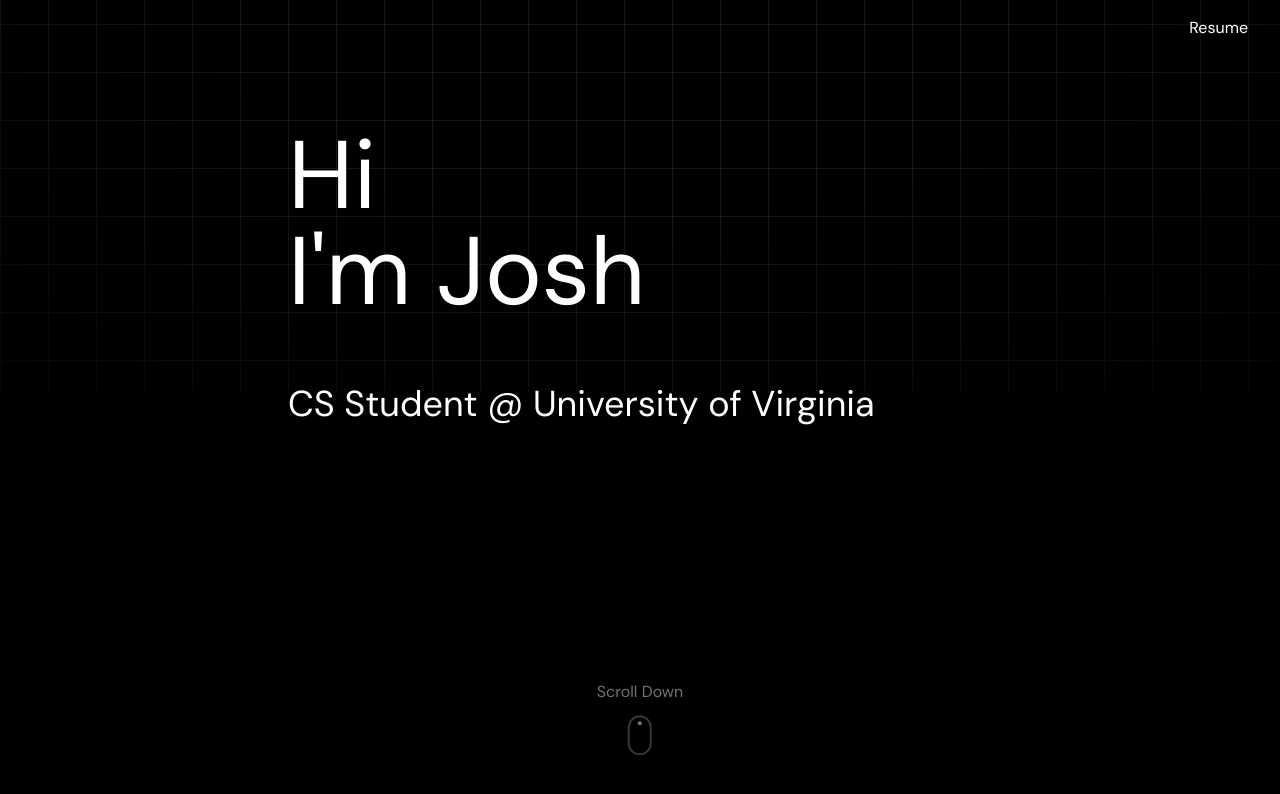
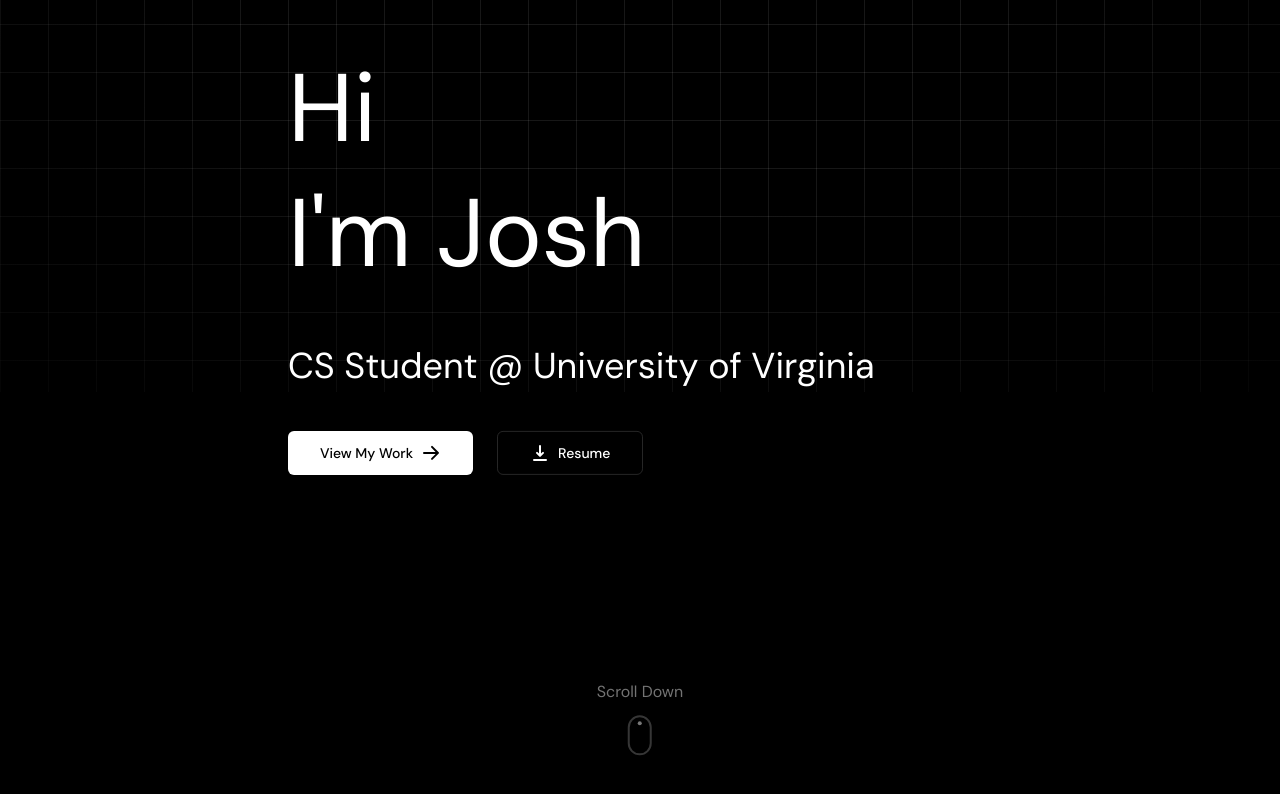
Before and after one commit to JoshuaMarkle/website, a Next.js app: page / in a window 1280 px wide. Shown: the top 794 px of the page. Built offline with nearby package versions, Linux system fonts and the light colour scheme.

Commit message:
Added buttons + added scroll to section

```diff
--- a/package.json
+++ b/package.json
@@ -9,11 +9,14 @@
     "lint": "next lint"
   },
   "dependencies": {
+    "@heroicons/react": "^2.2.0",
+    "clsx": "^2.1.1",
     "framer-motion": "^12.9.2",
     "locomotive-scroll": "^4.1.4",
     "next": "15.3.1",
     "react": "^19.0.0",
-    "react-dom": "^19.0.0"
+    "react-dom": "^19.0.0",
+    "react-icons": "^5.5.0"
   },
   "devDependencies": {
     "@eslint/eslintrc": "^3",
--- a/src/app/layout.tsx
+++ b/src/app/layout.tsx
@@ -29,7 +29,6 @@ export default function RootLayout({
 			<body className={`${dmSans.variable} antialiased`}>
 				<LocomotiveScrollProvider>
 					<GridBackground/>
-					<Navbar/>
 					<ScrollDownIndicator/>
 					{children}
 				</LocomotiveScrollProvider>
--- a/src/app/page.tsx
+++ b/src/app/page.tsx
@@ -1,22 +1,54 @@
+'use client';
+
+import { HiArrowRight, HiDownload } from 'react-icons/hi';
+import Button from "@/components/Button"
+import ProjectCard from "@/components/ProjectCard"
 import MarqueeSine from "@/components/Marquee";
+import { useLocomotiveScroll } from '@/components/LocomotiveScrollProvider';
 
 export default function Home() {
+
+	const scroll = useLocomotiveScroll();
+	const scrollToProjects = () => {
+		const target = document.querySelector('#projects')
+		if (scroll) {
+			scroll.scrollTo(target, {
+				offset: 100,
+				duration: 500,
+				easing: [0.25, 0.0, 0.35, 1.0],
+			});
+		}
+	};
+
 	return (
 		<main>
 			<div className="px-8 pt-32 mx-0 md:mx-32 xl:mx-64 h-screen">
 				<div>
-					<h1 className="text-8xl">Hi</h1>
-					<h2 className="text-8xl">I&apos;m Josh</h2>
-					<p className="text-2xl md:text-4xl mt-4 md:mt-16">CS Student @ University of Virginia</p>
+					<h1 className="text-8xl" data-scroll data-scroll-speed="3">Hi</h1>
+					<h2 className="text-8xl" data-scroll data-scroll-speed="3">I&apos;m Josh</h2>
+					<p className="text-2xl md:text-4xl mt-4 md:mt-8" data-scroll data-scroll-speed="2">CS Student @ University of Virginia</p>
+					<div className="flex row gap-6 mt-8" data-scroll data-scroll-speed="1.5">
+						<Button size="lg" className="group" onClick={scrollToProjects}>
+							View My Work
+							<HiArrowRight className="ml-2 h-5 w-5 transition-transform duration-300 group-hover:translate-x-1" />
+						</Button>
+						<Button size="lg" variant="outline">
+							<HiDownload className="mr-2 h-5 w-5" />
+							Resume
+						</Button>
+					</div>
 				</div>
 			</div>
-			<MarqueeSine/>
-			<div className="p-8 mx-0 md:mx-32 xl:mx-64 mt-16">
-				<p className="text-4xl mb-16">“I know of no better life purpose than to perish in attempting the great and the impossible.”</p>
-				<p className="text-4xl mb-16">“I know of no better life purpose than to perish in attempting the great and the impossible.”</p>
-				<p className="text-4xl mb-16">“I know of no better life purpose than to perish in attempting the great and the impossible.”</p>
-				<p className="text-4xl mb-16">“I know of no better life purpose than to perish in attempting the great and the impossible.”</p>
-				<p className="text-4xl mb-16">“I know of no better life purpose than to perish in attempting the great and the impossible.”</p>
+			<div id="projects">
+				<MarqueeSine/>
+			</div>
+			<div className="p-8 mx-0 md:mx-32 xl:mx-64" data-scroll data-scroll-speed="2">
+				<ProjectCard title="Milestone" subtitle="2020 to 2024"/>
+				<ProjectCard title="Sandwich" subtitle="2024 to 2025"/>
+				<ProjectCard title="GECKO" subtitle="2022 to 2024"/>
+				<ProjectCard title="AlgoType.net" subtitle="2020 to 2022"/>
+			</div>
+			<div className="p-8 mx-0 md:mx-32 xl:mx-64">
 				<p className="text-4xl mb-16">“I know of no better life purpose than to perish in attempting the great and the impossible.”</p>
 			</div>
 		</main>
--- /dev/null
+++ b/src/components/Button.jsx
@@ -0,0 +1,30 @@
+"use client"
+
+import React from 'react';
+import clsx from 'clsx';
+
+const sizes = {
+	default: 'h-10 px-4 py-2',
+	lg: 'h-11 px-8',
+};
+
+const variants = {
+	default: 'bg-white text-black',
+	outline: 'border border-neutral-800 text-white hover:bg-neutral-800',
+};
+
+export default function Button({ children, size = 'default', variant = 'default', className = '', ...props }) {
+	return (
+		<button
+		className={clsx(
+			'inline-flex items-center justify-center rounded-md text-sm font-medium transition-all focus:outline-none disabled:pointer-events-none',
+			sizes[size],
+			variants[variant],
+			className
+		)}
+		{...props}
+		>
+		{children}
+		</button>
+	);
+}
--- a/src/components/GridBackground.jsx
+++ b/src/components/GridBackground.jsx
@@ -1,3 +1,5 @@
+'use client';
+
 import React from "react";
 
 const GridBackground = () => {
--- a/src/components/LocomotiveScrollProvider.jsx
+++ b/src/components/LocomotiveScrollProvider.jsx
@@ -1,36 +1,45 @@
 'use client';
 
-import { useEffect, useRef } from 'react';
+import { createContext, useContext, useEffect, useRef, useState } from 'react';
 import 'locomotive-scroll/dist/locomotive-scroll.css';
+
+const ScrollContext = createContext(null);
+export const useLocomotiveScroll = () => useContext(ScrollContext);
 
 export default function LocomotiveScrollProvider({ children }) {
 	const containerRef = useRef(null);
+	const [scroll, setScroll] = useState(null);
 
 	useEffect(() => {
 		if (!containerRef.current) return;
 
+		let locoScroll;                           // will hold the instance
 		(async () => {
 			const LocomotiveScroll = (await import('locomotive-scroll')).default;
-			const scroll = new LocomotiveScroll({
+
+			locoScroll = new LocomotiveScroll({
 				el: containerRef.current,
 				smooth: true,
 				lerp: 0.05,
-				multiplier: 2,
+				multiplier: 1,
 			});
 
-			window.addEventListener('load', () => {
-				scroll.update(); // Update after everything (like images) loads
-			});
+			// force an update once images / fonts are in
+			window.addEventListener('load', () => locoScroll.update());
+			setScroll(locoScroll);                  // expose through context
+		})();
 
-			return () => {
-				scroll.destroy();
-			};
-		})();
+		// CLEAN-UP (runs when the component unmounts)
+		return () => {
+			locoScroll && locoScroll.destroy();
+		};
 	}, []);
 
 	return (
+		<ScrollContext.Provider value={scroll}>
 		<div ref={containerRef} data-scroll-container>
-			{children}
+		{children}
 		</div>
+		</ScrollContext.Provider>
 	);
 }
--- a/src/components/Navbar.jsx
+++ b/src/components/Navbar.jsx
@@ -1,3 +1,5 @@
+'use client';
+
 import Link from 'next/link';
 
 export default function Navbar() {
--- /dev/null
+++ b/src/components/ProjectCard.jsx
@@ -0,0 +1,10 @@
+'use client';
+
+export default function ProjectCard({title = "Project", subtitle = "2020 to 2025"}) {
+	return (
+		<div className="w-full py-4 px-0 hover:pl-4 transition-all duration-200">
+			<h3 className="text-4xl md:text-6xl">{title}</h3>
+			<p className="text-2xl text-neutral-500">{subtitle}</p>
+		</div>
+	)
+}
--- a/src/components/ScrollDownIndicator.jsx
+++ b/src/components/ScrollDownIndicator.jsx
@@ -8,7 +8,7 @@ export default function ScrollDownIndicator() {
 	const [positionFromTop, setPositionFromTop] = useState(0);
 
 	useEffect(() => {
-		const mediaQuery = window.matchMedia('(min-height: 550px)');
+		const mediaQuery = window.matchMedia('(min-height: 670px)');
 
 		// Function to update visibility and position
 		const handleResize = () => {
```
Also changed, not shown: 1 other file (tests, documents, lock files or other folders).
